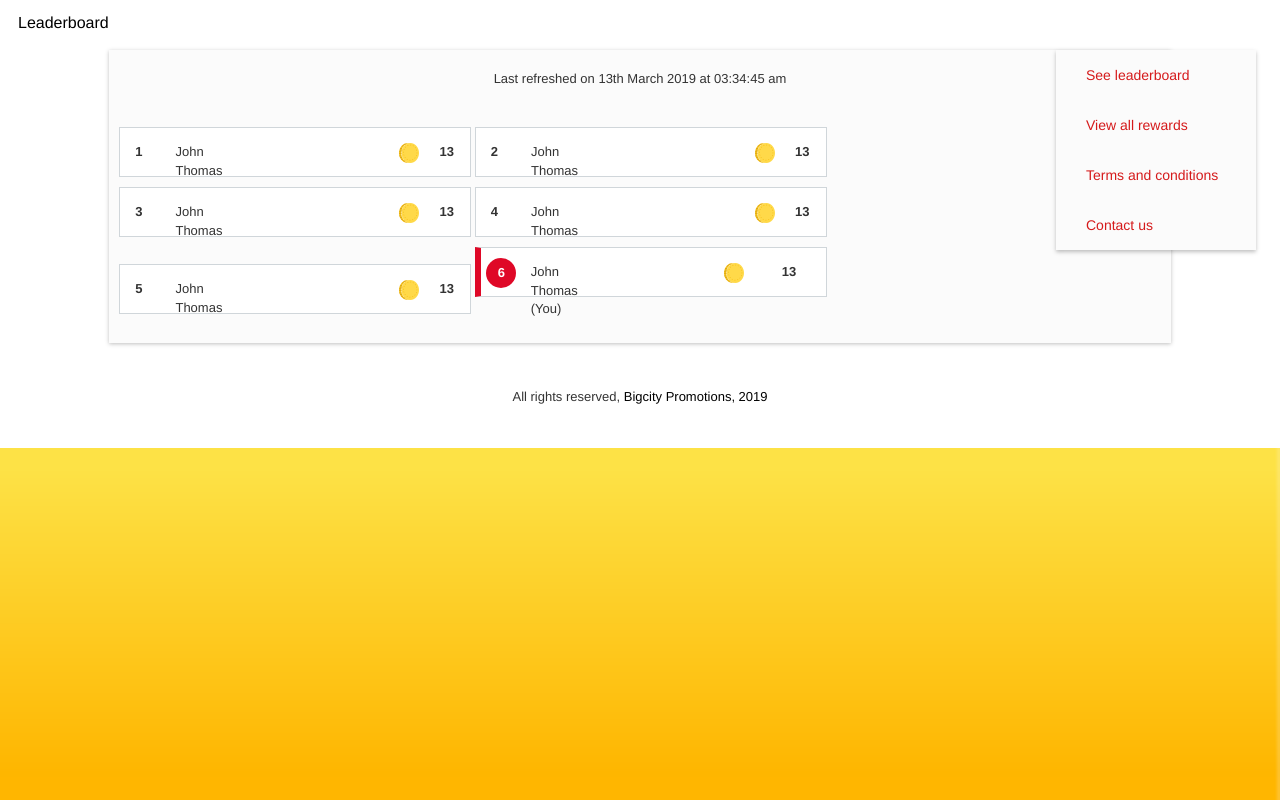
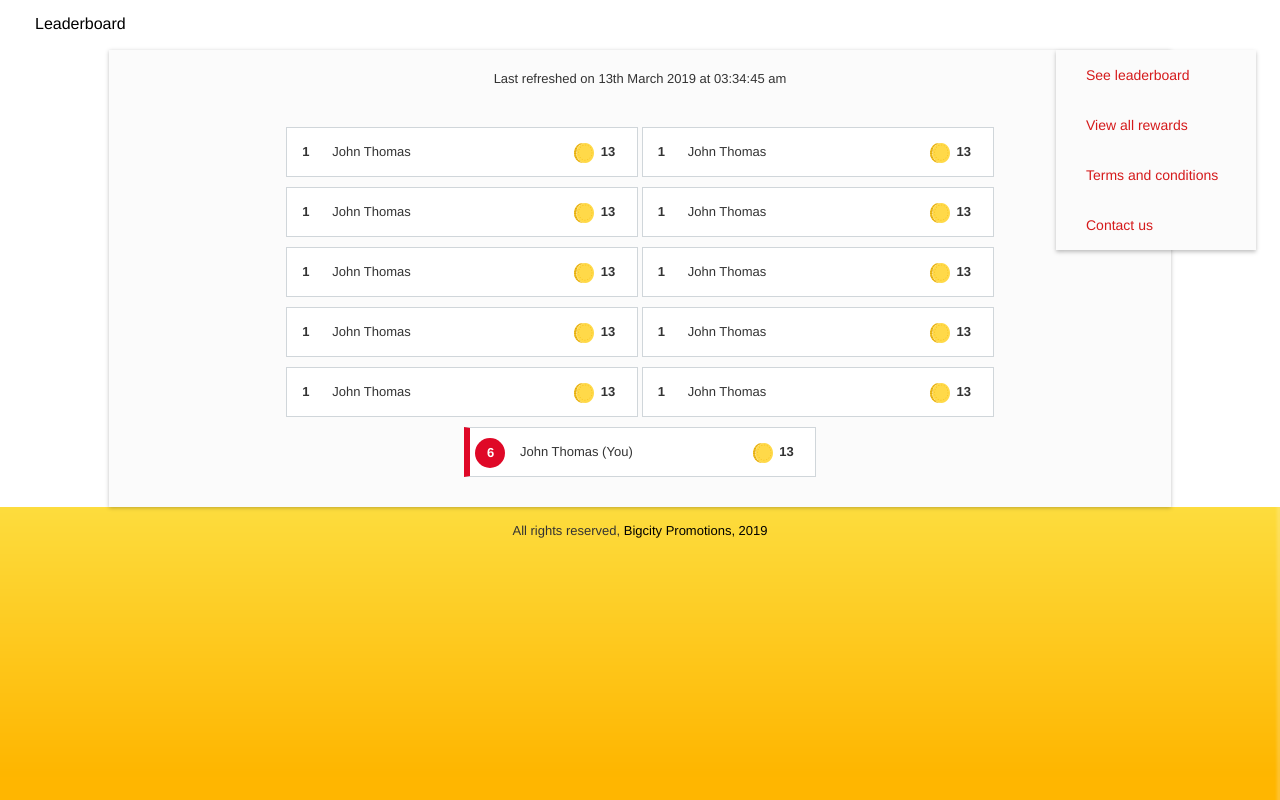
Before and after one commit to ansarianam02/kingfisher, a PHP site: page /leaderboard.html in a window 1280 px wide. Run offline with PHP 8.4, Linux system fonts and the light colour scheme; some libraries are stand-ins or nearby versions.

Commit message:
Add files via upload

```diff
--- a/css/layout.css
+++ b/css/layout.css
@@ -88,6 +88,9 @@ a.left.carousel-control , a.right.carousel-control{
 }
 
 */
+.nowrap{
+  white-space: nowrap;
+}
 
 .carousel-inner > .item > img, .carousel-inner > .item > a > img {
     height: 23rem !important;
--- a/css/match.css
+++ b/css/match.css
@@ -37,7 +37,7 @@ section.footer-section::before{
   top: -9px;
 }
 .team.team2 {
-    padding-left: 6rem !important;
+    padding-left: 2rem !important;
 }
 .team2:after{
    background: url(../img/ban.png) no-repeat;
--- a/leaderboard.html
+++ b/leaderboard.html
@@ -1,5 +1,6 @@
 <!DOCTYPE html>
 <html lang="en">
+
 <head>
   <title>KingFisher IPL - Leaderboard</title>
   <meta charset="utf-8">
@@ -12,26 +13,23 @@
   <script src="js/popper.min.js"></script>
   <script src="js/bootstrap.min.js"></script>
   <script src='https://www.google.com/recaptcha/api.js'></script>
-
 </head>
 
-<body class="register-page" style="overflow: visible !important;">
+<body class="register-page" style="overflow-y: visible !important;overflow-x: hidden">
   <div id="content">
     <nav class="navbar navbar-inverse" style=>
       <div class="container-fluid">
         <div class="navbar-header">
-        <button type="button" class="navbar-toggle collapsed" data-toggle="collapse" data-target="#myNavbar" aria-expanded="false">
-          <span class="icon-bar"></span>
+          <button type="button" class="navbar-toggle collapsed" data-toggle="collapse" data-target="#myNavbar" aria-expanded="false"> <span class="icon-bar"></span>
             <span class="icon-bar"></span>
             <span class="icon-bar"></span>
           </button>
           <a class="navbar-brand" href="#">
-          <h4 style=" color: black; font-size: 16px; margin-top: 1.4rem; margin-left: -0.7rem; ">Leaderboard</h4>
+            <h4 class="mt-4 ml-3" style=" color: black; font-size: 16px; margin-left: -0.7rem; ">Leaderboard</h4>
             <!-- <img src="img/icon/icon.png" class="d-inline-block align-top" alt=""> -->
           </a>
         </div>
         <div class="navbar-collapse collapse" id="myNavbar" style="height: 1px;" aria-expanded="false">
-
           <ul class="nav navbar-nav navbar-right">
             <li><a data-toggle="modal" data-target="#myModal" class="red-t">See leaderboard</a>
               <li><a data-toggle="modal" data-target="#contactModal" class="red-t">View all rewards</a>
@@ -43,94 +41,174 @@
         </div>
       </div>
     </nav>
-
     <!-- mega for banner -->
     <div class="container hidden-md hidden-lg hidden-sm visible-xs banner-container mb-4">
-        <div class="row align-items-center mt-5 fake">
-            </div>
+      <div class="row align-items-center mt-5 fake"></div>
     </div>
     <!-- end mega for banner  -->
-
-
-
     <div class="main-area register bg winnerbg">
-  <div> <!--class="row center-border" -->
-
+      <div>
+        <!--class="row center-border" -->
         <div class="right-partition">
           <!-- regist Section -->
           <div class="row justify-content-md-center regSection" style="display: block;">
             <div class="col-md-10 col-md-offset-1">
-       <div class="mb-5 form">
-        <div class="my-3 text-center">  Last refreshed on 13th March 2019 at 03:34:45 am</div><br>
+              <div class="text-center form">
+                <div class="my-3 text-center">Last refreshed on 13th March 2019 at 03:34:45 am</div>
+                <br>
                 <div class="leaderboardrank">
-       <div class="col-md-2"><strong>1</strong></div>
-       <div class="col-md-8">John Thomas</div>
-       <div class="col-md-4" style=" margin-left: 12rem; padding-right: 5px; "><img src="img/coin.png"></div>
-       <div class="col-md-2" style=" padding-left: 0px; "><strong>13</strong></div>
+                  <div class="col-xs-1 nowrap"><strong>1</strong>
+                  </div>
+                  <div class="col-xs-9 nowrap text-left">John Thomas</div>
+                  <div class="col-xs-2 nowrap coin-icon">
+                    <div><strong>13</strong>
+                    </div>
+                  </div>
                 </div>
                 <div class="leaderboardrank">
-       <div class="col-md-2"><strong>2</strong></div>
-       <div class="col-md-8">John Thomas</div>
-       <div class="col-md-4" style=" margin-left: 12rem; padding-right: 5px; "><img src="img/coin.png"></div>
-       <div class="col-md-2" style=" padding-left: 0px; "><strong>13</strong></div>
+                  <div class="col-xs-1 nowrap"><strong>1</strong>
                   </div>
-
+                  <div class="col-xs-9 nowrap text-left">John Thomas</div>
+                  <div class="col-xs-2 nowrap coin-icon">
+                    <div><strong>13</strong>
+                    </div>
+                  </div>
+                </div>
                 <div class="leaderboardrank">
-       <div class="col-md-2"><strong>3</strong></div>
-       <div class="col-md-8">John Thomas</div>
-       <div class="col-md-4" style=" margin-left: 12rem; padding-right: 5px; "><img src="img/coin.png"></div>
-       <div class="col-md-2" style=" padding-left: 0px; "><strong>13</strong></div>
+                  <div class="col-xs-1 nowrap"><strong>1</strong>
                   </div>
-
+                  <div class="col-xs-9 nowrap text-left">John Thomas</div>
+                  <div class="col-xs-2 nowrap coin-icon">
+                    <div><strong>13</strong>
+                    </div>
+                  </div>
+                </div>
                 <div class="leaderboardrank">
-       <div class="col-md-2"><strong>4</strong></div>
-       <div class="col-md-8">John Thomas</div>
-       <div class="col-md-4" style=" margin-left: 12rem; padding-right: 5px; "><img src="img/coin.png"></div>
-       <div class="col-md-2" style=" padding-left: 0px; "><strong>13</strong></div>
+                  <div class="col-xs-1 nowrap"><strong>1</strong>
                   </div>
-
+                  <div class="col-xs-9 nowrap text-left">John Thomas</div>
+                  <div class="col-xs-2 nowrap coin-icon">
+                    <div><strong>13</strong>
+                    </div>
+                  </div>
+                </div>
                 <div class="leaderboardrank">
-       <div class="col-md-2"><strong>5</strong></div>
-       <div class="col-md-8">John Thomas</div>
-       <div class="col-md-4" style=" margin-left: 12rem; padding-right: 5px; "><img src="img/coin.png"></div>
-       <div class="col-md-2" style=" padding-left: 0px; "><strong>13</strong></div>
+                  <div class="col-xs-1 nowrap"><strong>1</strong>
                   </div>
-
+                  <div class="col-xs-9 nowrap text-left">John Thomas</div>
+                  <div class="col-xs-2 nowrap coin-icon">
+                    <div><strong>13</strong>
+                    </div>
+                  </div>
+                </div>
+                <div class="leaderboardrank">
+                  <div class="col-xs-1 nowrap"><strong>1</strong>
+                  </div>
+                  <div class="col-xs-9 nowrap text-left">John Thomas</div>
+                  <div class="col-xs-2 nowrap coin-icon">
+                    <div><strong>13</strong>
+                    </div>
+                  </div>
+                </div>
+                <div class="leaderboardrank">
+                  <div class="col-xs-1 nowrap"><strong>1</strong>
+                  </div>
+                  <div class="col-xs-9 nowrap text-left">John Thomas</div>
+                  <div class="col-xs-2 nowrap coin-icon">
+                    <div><strong>13</strong>
+                    </div>
+                  </div>
+                </div>
+                <div class="leaderboardrank">
+                  <div class="col-xs-1 nowrap"><strong>1</strong>
+                  </div>
+                  <div class="col-xs-9 nowrap text-left">John Thomas</div>
+                  <div class="col-xs-2 nowrap coin-icon">
+                    <div><strong>13</strong>
+                    </div>
+                  </div>
+                </div>
+                <div class="leaderboardrank">
+                  <div class="col-xs-1 nowrap"><strong>1</strong>
+                  </div>
+                  <div class="col-xs-9 nowrap text-left">John Thomas</div>
+                  <div class="col-xs-2 nowrap coin-icon">
+                    <div><strong>13</strong>
+                    </div>
+                  </div>
+                </div>
+                <div class="leaderboardrank">
+                  <div class="col-xs-1 nowrap"><strong>1</strong>
+                  </div>
+                  <div class="col-xs-9 nowrap text-left">John Thomas</div>
+                  <div class="col-xs-2 nowrap coin-icon">
+                    <div><strong>13</strong>
+                    </div>
+                  </div>
+                </div>
                 <div class="leaderboardrank myrank">
                   <div class="ovalrank">
-       <div class="col-md-2" style="color: white;"><strong style=" position: absolute; left: 1.2rem; ">6</strong></div>
+                    <div class="col-xs-1" style="color: white;"><strong style=" position: absolute; left: 1.2rem; ">6</strong>
                     </div>
-       <div class="col-md-6">John Thomas (You)</div>
-       <div class="col-md-4" style="margin-left: 8.6rem;padding-right: 6px;"><img src="img/coin.png"></div>
-       <div class="col-md-2" style="padding-right: 28px;padding-left: 0px;"><strong>13</strong></div>
-       </div> <br><br>
-    </div></div>
+                  </div>
+                  <div class="col-xs-9 text-left">John Thomas (You)</div>
+                  <div class="col-xs-2 coin-icon" >
+                    <div><strong>13</strong>
+                    </div>
+                  </div>
+                </div>
+                <br>
+                <br>
+              </div>
+            </div>
           </div>
           <!-- end regist section -->
-
         </div>
       </div>
       <!-- end main partion -->
-
-
     </div>
-
     <section class="footer-section py-4">
       <!-- Footer -->
       <footer class="page-footer font-small">
         <!-- Copyright -->
-      <div class="footer-copyright text-center"> All rights reserved,
-        <a href="https://mdbootstrap.com/bootstrap-tutorial/"> Bigcity Promotions, 2019</a>
+        <div class="footer-copyright text-center">All rights reserved, <a href="https://mdbootstrap.com/bootstrap-tutorial/"> Bigcity Promotions, 2019</a>
         </div>
         <!-- Copyright -->
       </footer>
       <!-- Footer -->
-
     </section>
     <link rel="stylesheet" type="text/css" href="css/utilities.css">
     <link rel="stylesheet" type="text/css" href="css/layout.css">
     <link rel="stylesheet" type="text/css" href="css/iplStyle.css">
-
+    <style type="text/css">
+      .banner-container {
+             background: url(img/mbl-banner.png) !important;
+             background-size: 100% 100%;
+             background-position: 0 2rem;
+             background-repeat: no-repeat;
+             margin-top: -9rem;
+          }
+          .banner-container .fake{
+              height: 16em;
+              width: 75%;
+          }
+          .row.justify-content-md-center {
+              background: white;
+          }
+          .coin-icon{
+            position: relative;
+          }
+          .coin-icon:before{
+            content: '';
+            position: absolute;
+            top: 0rem;
+            left: -0.5rem;
+            height: 2rem;
+            width: 2rem;
+            background: url(img/coin.png) no-repeat;
+            background-size: 100% 100%;
+          }
+    </style>
 </body>
 
 </html>
```
Also changed, not shown: css/game.css (+12 -4 lines), game.html (+22 -15 lines), moreinfo1.html (+10 -10 lines), moreinfo2.html (+47 -14 lines), nolivematch.html (+7 -6 lines), pointsledger.html (+98 -71 lines). Lines whose indentation alone changed are shown as unchanged.
